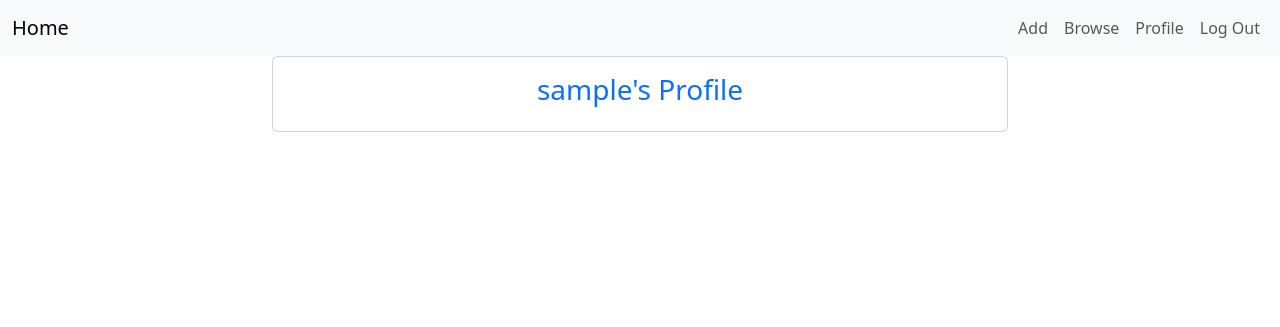
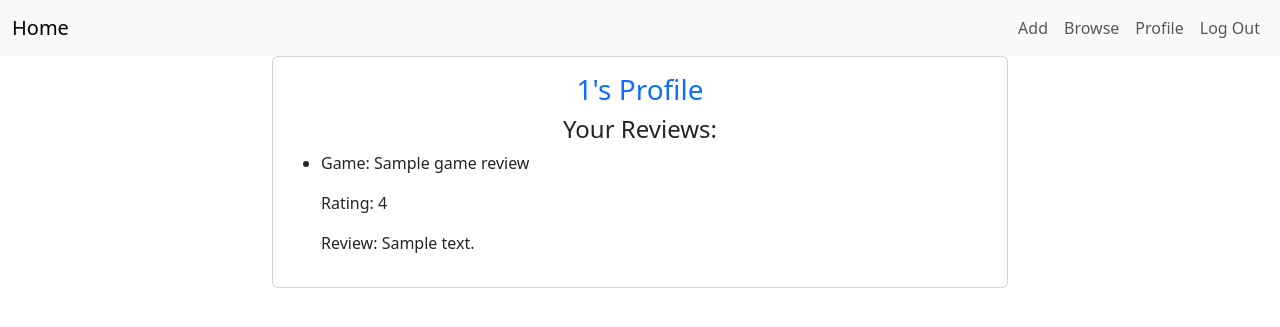
Before and after one commit to anthonyradose/gamesay_milestone_project3, a Flask app: page /profile/1 in a window 1280 px wide. Shown: the top 327 px of the page. Run offline with Flask 3, Linux system fonts and the light colour scheme; the visitor is signed in with stand-in values (Sample User, id 1); a database or web service that is not in the repository returns one stand-in record (values such as "Sample title"); some libraries are stand-ins or nearby versions.

Commit message:
Add ability for user to view their own game reviews

```diff
--- a/app.py
+++ b/app.py
@@ -25,6 +25,7 @@ mongo = PyMongo(app)
 def home():
     return render_template("base.html")
 
+
 @app.route("/sign_up", methods=["GET", "POST"])
 def sign_up():
     if request.method == "POST":
@@ -46,6 +47,7 @@ def sign_up():
         return redirect(url_for("profile", username=session["user"]))
     return render_template("sign_up.html")
 
+
 @app.route("/log_in", methods=["GET", "POST"])
 def log_in():
     if request.method == "POST":
@@ -54,11 +56,11 @@ def log_in():
 
         if existing_user:
             if check_password_hash(
-                existing_user["password"], request.form.get("password")):
-                    session["user"] = request.form.get("username").lower()
-                    flash("Welcome, {}".format(request.form.get("username")))
-                    return redirect(url_for(
-                        "profile", username=session["user"]))
+                    existing_user["password"], request.form.get("password")):
+                session["user"] = request.form.get("username").lower()
+                flash("Welcome, {}".format(request.form.get("username")))
+                return redirect(url_for(
+                    "profile", username=session["user"]))
             else:
                 flash("Incorrect Username and/or Password")
                 return redirect(url_for("log_in"))
@@ -69,13 +71,21 @@ def log_in():
 
     return render_template("log_in.html")
 
+# @app.route("/profile/<username>", methods=["GET", "POST"])
+# def profile(username):
+#     username = mongo.db.users.find_one(
+#         {"username": session["user"]})["username"]
+#     if session["user"]:
+#         return render_template("profile.html", username=username)
+#     return redirect(url_for("log_in"))
+
+
 @app.route("/profile/<username>", methods=["GET", "POST"])
 def profile(username):
-    username = mongo.db.users.find_one(
-        {"username": session["user"]})["username"]
-    if session["user"]:
-        return render_template("profile.html", username=username)
-    return redirect(url_for("log_in"))
+    current_username = session["user"]
+    user_reviews = mongo.db.game_reviews.find({"username": username})
+    return render_template("profile.html", username=username, user_reviews=user_reviews)
+
 
 @app.route("/log_out")
 def log_out():
@@ -83,10 +93,12 @@ def log_out():
     session.pop("user")
     return redirect(url_for("log_in"))
 
+
 @app.route("/get_game_reviews")
 def get_game_reviews():
     games = mongo.db.game_reviews.find()
-    return render_template("game_reviews.html", games = games)
+    return render_template("game_reviews.html", games=games)
+
 
 @app.route("/search_game")
 def search_game():
@@ -124,7 +136,8 @@ def game_info():
             game_tags = set(tag['slug'] for tag in tags_data['results'])
 
             # relevant_tags = [tag['name'] for tag in game_data.get('tags', []) if tag['slug'] in game_tags]
-            relevant_tags = [tag['name'] for tag in game_data.get('tags', []) if 'singleplayer' in tag['slug'] or 'multiplayer' in tag['slug']]
+            relevant_tags = [tag['name'] for tag in game_data.get(
+                'tags', []) if 'singleplayer' in tag['slug'] or 'multiplayer' in tag['slug']]
             return render_template("game_info.html", game_data=game_data, relevant_tags=relevant_tags)
         else:
             return f"Error fetching tags: {response_tags.status_code}"
@@ -135,6 +148,7 @@ def game_info():
 @app.route("/add_game", methods=["POST"])
 def add_game():
     if request.method == "POST":
+        username = session.get("user")
         game_id = request.form.get("game_id")
         name = request.form.get("name")
         description = request.form.get("description")
@@ -148,6 +162,7 @@ def add_game():
         rating = float(request.form.get("rating"))
 
         game = {
+            "username": username,
             "game_id": game_id,
             "name": name,
             "description": description,
@@ -161,7 +176,6 @@ def add_game():
             "rating": rating
         }
 
-
         mongo.db.game_reviews.insert_one(game)
 
         flash("Game added successfully!")
@@ -170,8 +184,7 @@ def add_game():
         return "Method not allowed"
 
 
-
 if __name__ == "__main__":
-        app.run(host=os.environ.get("IP"),
-        port=int(os.environ.get("PORT")),
-        debug=True) #Make false when deployed!
+    app.run(host=os.environ.get("IP"),
+            port=int(os.environ.get("PORT")),
+            debug=True)  # Make false when deployed!
--- a/templates/profile.html
+++ b/templates/profile.html
@@ -8,6 +8,16 @@
                 <h3 class="text-center text-primary">
                     {{ username }}'s Profile
                 </h3>
+                <h4 class="text-center">Your Reviews:</h4>
+                <ul>
+                    {% for review in user_reviews %}
+                    <li>
+                        <p>Game: {{ review.name }}</p>
+                        <p>Rating: {{ review.rating }}</p>
+                        <p>Review: {{ review.review }}</p>
+                    </li>
+                    {% endfor %}
+                </ul>
             </div>
         </div>
     </div>
```
